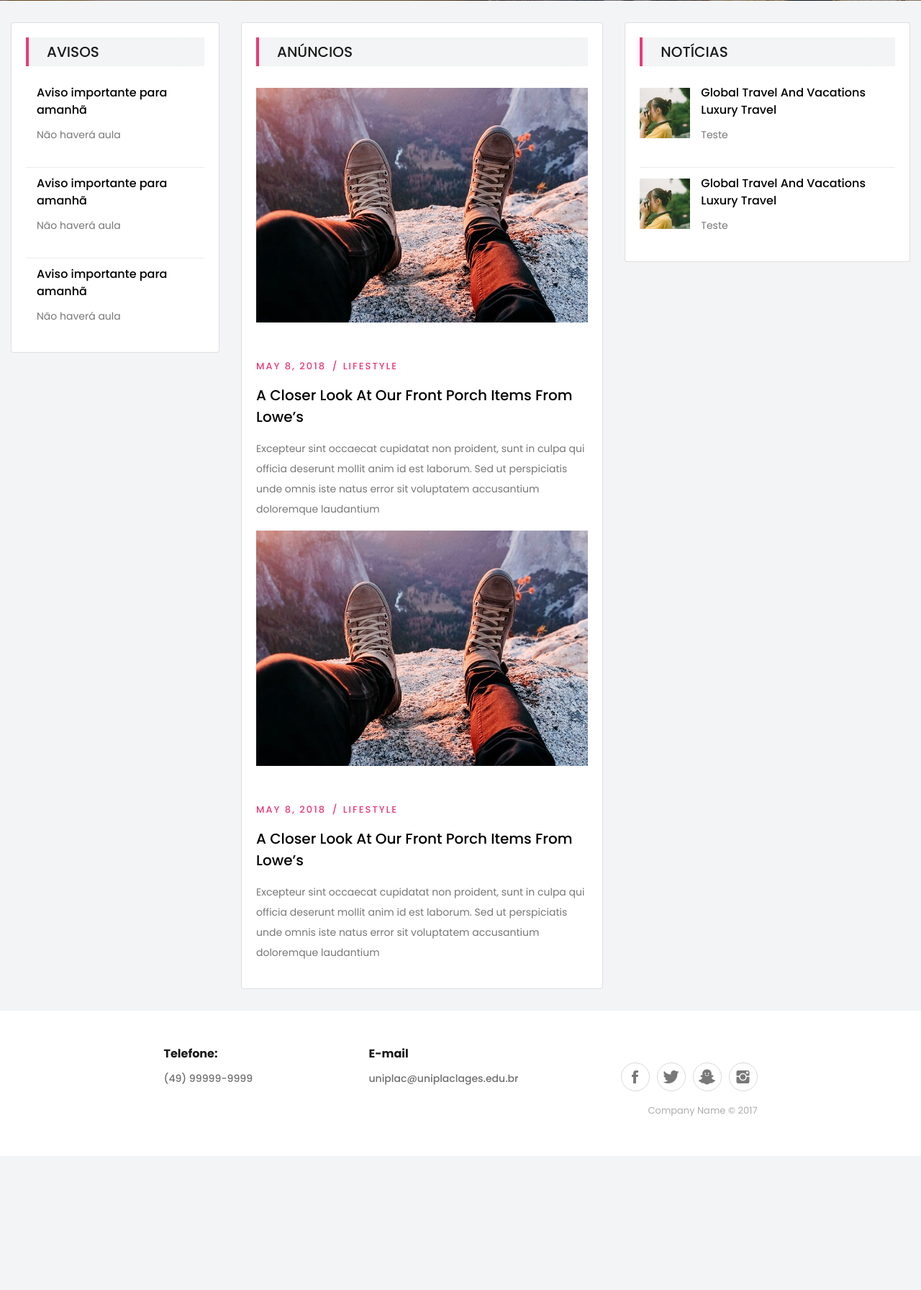
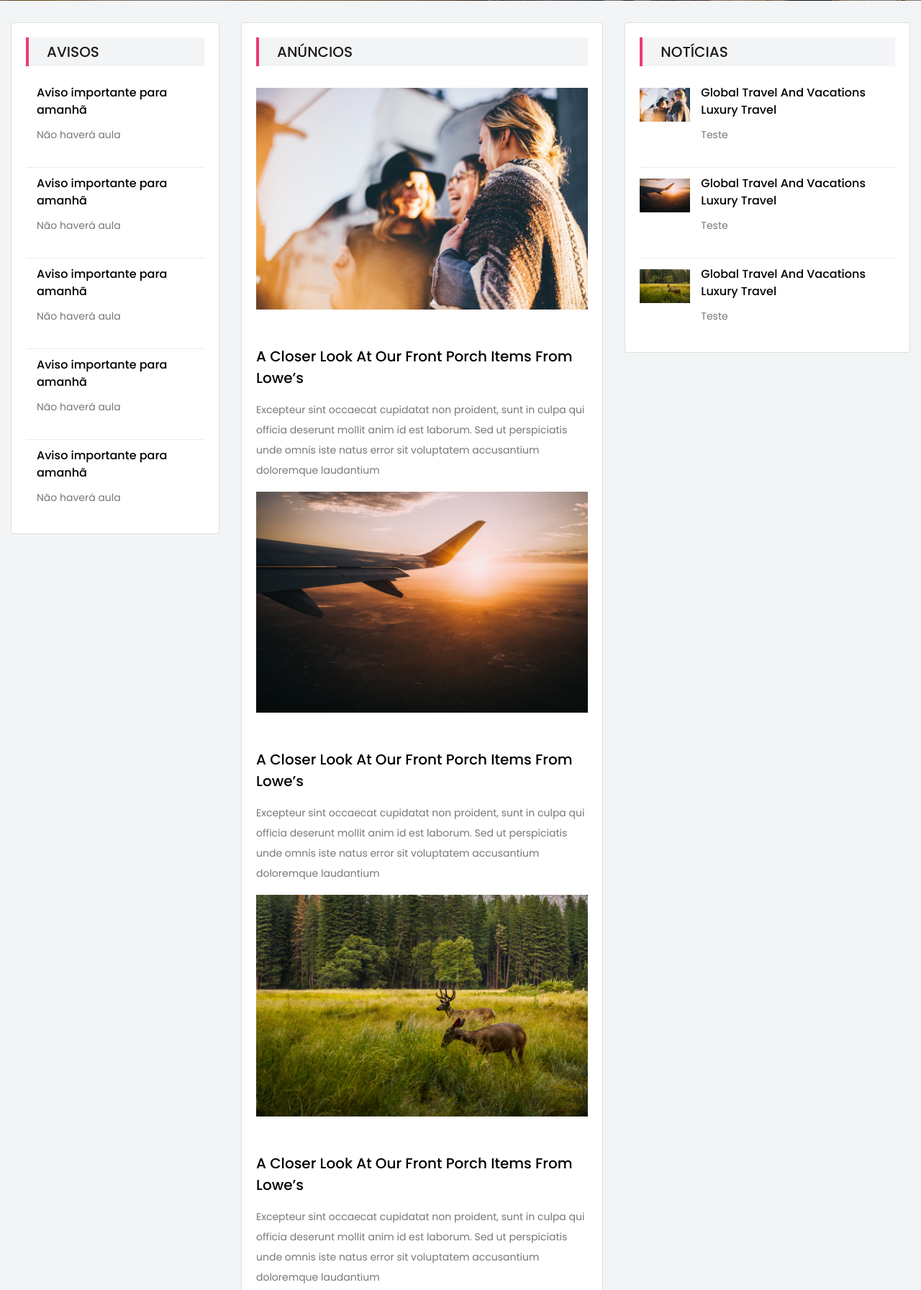
Before and after one commit to Bruno7kp/mural-virtual, a Flask app: page / in a window 1280 px wide. Shown: the part 649-2441 px from the top of the page at 72% size. Before the commit the page ends 2255 px from the top, so only its background shows below. Run offline with Flask 2, Linux system fonts and the light colour scheme; some libraries are stand-ins or nearby versions; some web fonts are replaced.

Commit message:
Adição de imagens na home e criação dos templates lista de anúncios, avisos e noticias.

```diff
--- a/mural/mod_home/templates/home.html
+++ b/mural/mod_home/templates/home.html
@@ -67,7 +67,7 @@
         </div>
     </div>
     <!-- ##### Hero Area End ##### -->
-    <!-- ##### Mag Posts Area Start ##### -->
+    <!-- ##### Avisos ##### -->
     <section class="container-fluid mt-30 mb-30">
         <div class="row">
             <div class="col-3">
@@ -75,6 +75,18 @@
                     <div class="card-body">
                         <div class="section-heading">
                             <h5>Avisos</h5>
+                        </div>
+                        <div class="single-blog-post d-flex">
+                            <div class="post-content">
+                                <a href="" class="post-title">Aviso importante para amanhã</a>
+                                <p>Não haverá aula</p>
+                            </div>
+                        </div>
+                        <div class="single-blog-post d-flex">
+                            <div class="post-content">
+                                <a href="" class="post-title">Aviso importante para amanhã</a>
+                                <p>Não haverá aula</p>
+                            </div>
                         </div>
                         <div class="single-blog-post d-flex">
                             <div class="post-content">
@@ -107,39 +119,58 @@
                         <div class="single-featured-post">
                             <!-- Thumbnail -->
                             <div class="post-thumbnail mb-50">
-                                <img src="img/bg-img/22.jpg" alt="">
+                                <img src="static\assets\img\bg-img\1.jpg" alt="">
                                 <a href="video-post.html" class="video-play"><i class="fa fa-play"></i></a>
                             </div>
                             <!-- Post Contetnt -->
                             <div class="post-content">
-                                <div class="post-meta">
-                                    <a href="#">MAY 8, 2018</a>
-                                    <a href="archive.html">lifestyle</a>
-                                </div>
-                                <a href="video-post.html" class="post-title">A Closer Look At Our Front Porch Items From
-                                    Lowe’s</a>
-                                <p>Excepteur sint occaecat cupidatat non proident, sunt in culpa qui officia deserunt
+                                <a href="video-post.html" class="post-title">
+                                    A Closer Look At Our Front Porch Items From
+                                    Lowe’s
+                                </a>
+                                <p>
+                                    Excepteur sint occaecat cupidatat non proident, sunt in culpa qui officia deserunt
                                     mollit anim id est laborum. Sed ut perspiciatis unde omnis iste natus error sit
-                                    voluptatem accusantium doloremque laudantium</p>
+                                    voluptatem accusantium doloremque laudantium
+                                </p>
                             </div>
                         </div>
                         <div class="single-featured-post">
                             <!-- Thumbnail -->
                             <div class="post-thumbnail mb-50">
-                                <img src="img/bg-img/22.jpg" alt="">
+                                <img src="static\assets\img\bg-img\2.jpg" alt="">
                                 <a href="video-post.html" class="video-play"><i class="fa fa-play"></i></a>
                             </div>
                             <!-- Post Contetnt -->
                             <div class="post-content">
-                                <div class="post-meta">
-                                    <a href="#">MAY 8, 2018</a>
-                                    <a href="archive.html">lifestyle</a>
-                                </div>
-                                <a href="video-post.html" class="post-title">A Closer Look At Our Front Porch Items From
-                                    Lowe’s</a>
-                                <p>Excepteur sint occaecat cupidatat non proident, sunt in culpa qui officia deserunt
+                                <a href="video-post.html" class="post-title">
+                                    A Closer Look At Our Front Porch Items From
+                                    Lowe’s
+                                </a>
+                                <p>
+                                    Excepteur sint occaecat cupidatat non proident, sunt in culpa qui officia deserunt
                                     mollit anim id est laborum. Sed ut perspiciatis unde omnis iste natus error sit
-                                    voluptatem accusantium doloremque laudantium</p>
+                                    voluptatem accusantium doloremque laudantium
+                                </p>
+                            </div>
+                        </div>
+                        <div class="single-featured-post">
+                            <!-- Thumbnail -->
+                            <div class="post-thumbnail mb-50">
+                                <img src="static\assets\img\bg-img\3.jpg" alt="">
+                                <a href="video-post.html" class="video-play"><i class="fa fa-play"></i></a>
+                            </div>
+                            <!-- Post Contetnt -->
+                            <div class="post-content">
+                                <a href="video-post.html" class="post-title">
+                                    A Closer Look At Our Front Porch Items From
+                                    Lowe’s
+                                </a>
+                                <p>
+                                    Excepteur sint occaecat cupidatat non proident, sunt in culpa qui officia deserunt
+                                    mollit anim id est laborum. Sed ut perspiciatis unde omnis iste natus error sit
+                                    voluptatem accusantium doloremque laudantium
+                                </p>
                             </div>
                         </div>
                     </div>
@@ -153,11 +184,14 @@
                         </div>
                         <div class="single-blog-post d-flex">
                             <div class="post-thumbnail">
-                                <img src="img/bg-img/4.jpg" alt="">
+                                <img src="static\assets\img\bg-img\1.jpg" alt="">
                             </div>
+
                             <div class="post-content">
-                                <a href="single-post.html" class="post-title">Global Travel And Vacations Luxury
-                                    Travel</a>
+                                <a href="single-post.html" class="post-title">
+                                    Global Travel And Vacations Luxury
+                                    Travel
+                                </a>
                                 <div class="post-meta d-flex justify-content-between">
                                     <p>Teste</p>
                                 </div>
@@ -165,11 +199,27 @@
                         </div>
                         <div class="single-blog-post d-flex">
                             <div class="post-thumbnail">
-                                <img src="img/bg-img/4.jpg" alt="">
+                                <img src="static\assets\img\bg-img\2.jpg" alt="">
                             </div>
                             <div class="post-content">
-                                <a href="single-post.html" class="post-title">Global Travel And Vacations Luxury
-                                    Travel</a>
+                                <a href="single-post.html" class="post-title">
+                                    Global Travel And Vacations Luxury
+                                    Travel
+                                </a>
+                                <div class="post-meta d-flex justify-content-between">
+                                    <p>Teste</p>
+                                </div>
+                            </div>
+                        </div>
+                        <div class="single-blog-post d-flex">
+                            <div class="post-thumbnail">
+                                <img src="static\assets\img\bg-img\3.jpg" alt="">
+                            </div>
+                            <div class="post-content">
+                                <a href="single-post.html" class="post-title">
+                                    Global Travel And Vacations Luxury
+                                    Travel
+                                </a>
                                 <div class="post-meta d-flex justify-content-between">
                                     <p>Teste</p>
                                 </div>
--- a/mural/templates/modelo.html
+++ b/mural/templates/modelo.html
@@ -21,7 +21,7 @@
             <div class="collapse navbar-collapse" id="navcol-1" style="width: auto;height: auto;">
                 <ul class="nav navbar-nav">
                     <li class="nav-item dropdown"><a class="dropdown-toggle nav-link text-dark" data-toggle="dropdown" href="#">Dropdown </a>
-                        <div class="dropdown-menu" role="menu"><a class="dropdown-item" role="presentation" href="#">Noticias</a><a class="dropdown-item" role="presentation" href="#">Avisos</a><a class="dropdown-item" role="presentation" href="#">Anúncios</a><a class="dropdown-item" role="presentation"
+                        <div class="dropdown-menu" role="menu"><a class="dropdown-item" role="presentation" href="listNoticias.html">Noticias</a><a class="dropdown-item" role="presentation" href="listAvisos.html">Avisos</a><a class="dropdown-item" role="presentation" href="listAnuncios.html">Anúncios</a><a class="dropdown-item" role="presentation"
                                 href="#">Dashboard</a></div>
                     </li>
                 </ul><img alt="Logo Uniplac" style="width: 50px;height: 50px;margin: auto;" src="static/assets/img/logo-uniplac.png" width="50px" height="50px"><span class="navbar-text actions"> <a class="text-dark login" href="#">Log In</a><a class="btn btn-light action-button" role="button" href="#">Sign Up</a></span></div>
```
Also changed, not shown: mural/mod_anuncios/templates/listAnuncios.html (added, +61 -0 lines), mural/mod_avisos/templates/listAvisos.html (added, +33 -0 lines), mural/mod_noticias/templates/listNoticias.html (added, +43 -0 lines).
